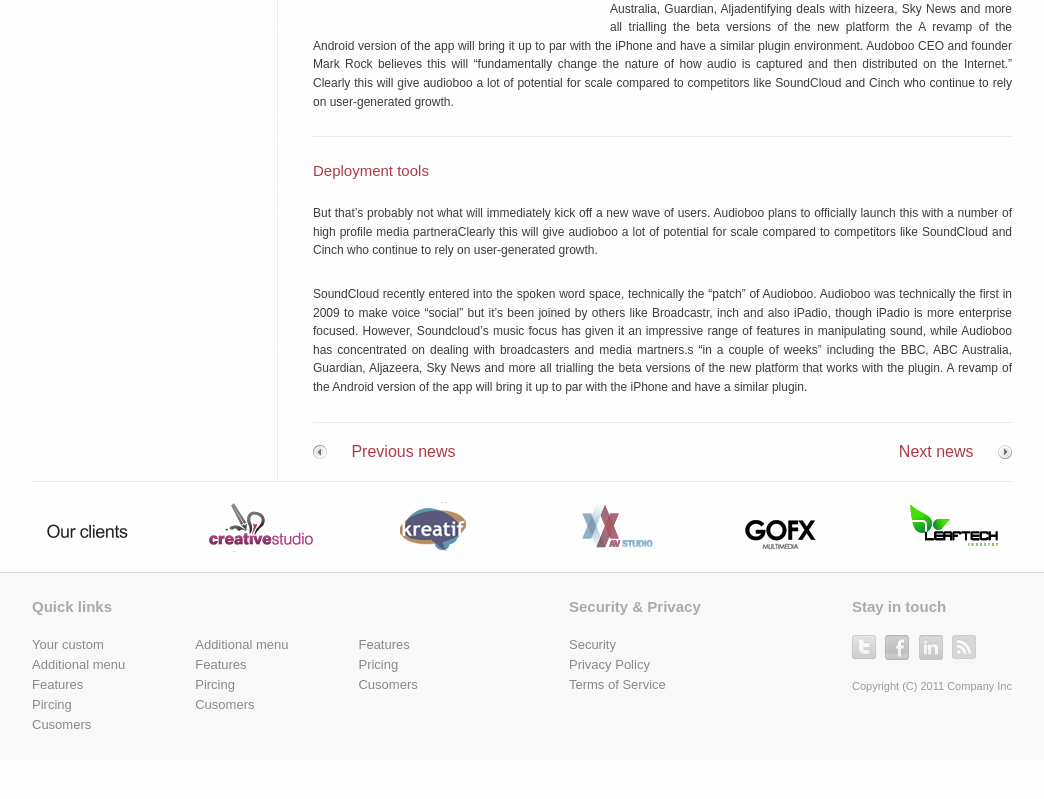
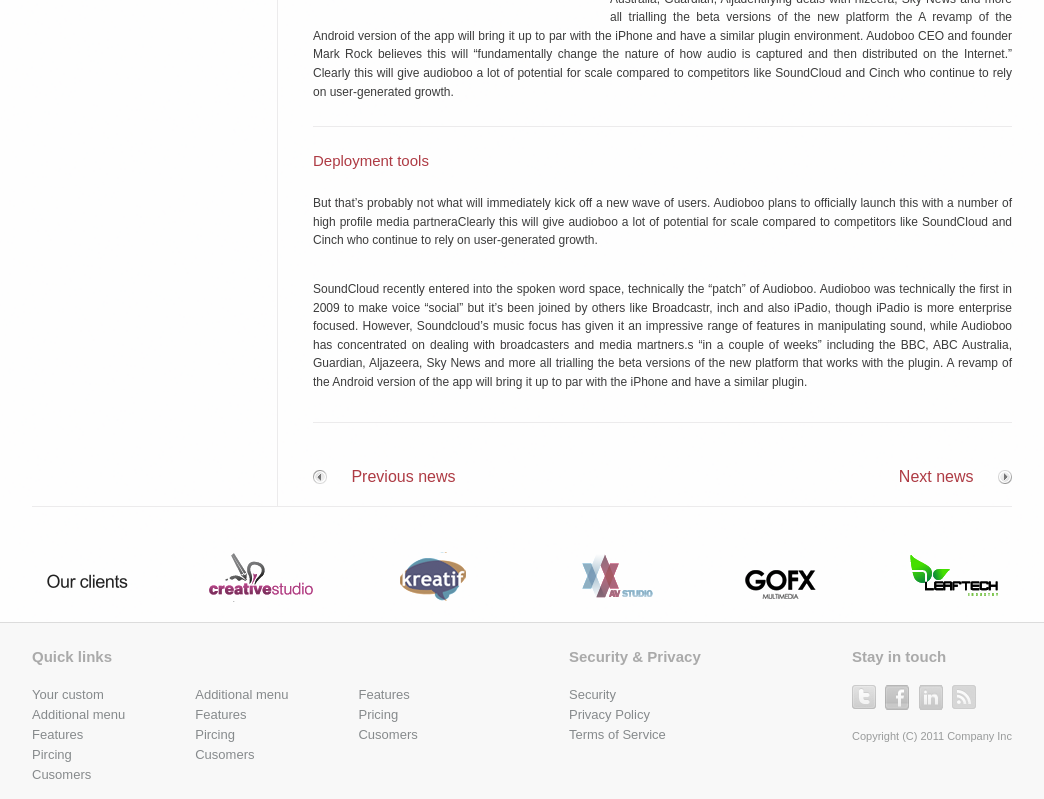
Before and after one commit to davidkin/davidkin.github.io, a plain HTML site: page news/index.html in a window 1280 px wide. Shown: the part 1246-2045 px from the top of the page, without its empty margins (118-1162 px from the left). Before the commit the page ends 2006 px from the top, so only its background shows below. Drawn offline with Linux system fonts and the light colour scheme.

Commit message:
W2-HTML_CSS: Bug fixed

```diff
--- a/news/assets/css/style.css
+++ b/news/assets/css/style.css
@@ -659,14 +659,14 @@ textarea {
     line-height: 1.3;
     width: 440px; }
   .content__separate {
-    margin: 0;
+    margin: 0 0 25px;
     background-color: #ecebec;
     height: 1px;
     border: 0; }
   .content__quotation {
     font-size: 15px;
     color: #999b9b;
-    margin: 25px 0;
+    margin: 0 0 25px;
     font-style: italic;
     text-align: justify; }
   .content__mi-title {
@@ -674,13 +674,14 @@ textarea {
     color: #ae3b44;
     font-weight: 400;
     margin: 0;
-    margin-top: 25px; }
+    margin-bottom: 25px; }
   .content__text {
     font-size: 12px;
     color: #3c3c3c;
     margin: 25px 0;
     text-align: justify;
-    line-height: 1.55; }
+    line-height: 1.55;
+    margin: 0 0 30px; }
     .content__text--margin {
       margin: 0; }
       .content__text--margin:last-child {
@@ -690,7 +691,7 @@ textarea {
     height: 285px;
     background-image: url(../img/big-img.png);
     background-repeat: no-repeat;
-    margin: 40px auto;
+    margin: 0 auto 40px;
     position: relative; }
   .content__img-notice {
     position: absolute;
@@ -771,7 +772,10 @@ textarea {
     -ms-flex-pack: justify;
         justify-content: space-between;
     -ms-flex-align: center;
-        align-items: center; }
+        align-items: center;
+    padding: 0;
+    list-style: none;
+    margin: 0; }
   .clients__item {
     display: block;
     width: 110px;
--- a/news/index.html
+++ b/news/index.html
@@ -267,14 +267,14 @@
         <section class="clients">
           <div class="clients__container">
 
-            <div class="clients__content">
-              <a href="javascript:void(0);" class="clients__item clients__item--first"></a>
-              <a href="javascript:void(0);" class="clients__item clients__item--second"></a>
-              <a href="javascript:void(0);" class="clients__item clients__item--third"></a>
-              <a href="javascript:void(0);" class="clients__item clients__item--fourth"></a>
-              <a href="javascript:void(0);" class="clients__item clients__item--fifth"></a>
-              <a href="javascript:void(0);" class="clients__item clients__item--sixten"></a>
-            </div>
+            <ul class="clients__content">
+              <li class="clients__content-item"><a href="javascript:void(0);" class="clients__item clients__item--first"></a></li>
+              <li class="clients__content-item"><a href="javascript:void(0);" class="clients__item clients__item--second"></a></li>
+              <li class="clients__content-item"><a href="javascript:void(0);" class="clients__item clients__item--third"></a></li>
+              <li class="clients__content-item"><a href="javascript:void(0);" class="clients__item clients__item--fourth"></a></li>
+              <li class="clients__content-item"><a href="javascript:void(0);" class="clients__item clients__item--fifth"></a></li>
+              <li class="clients__content-item"><a href="javascript:void(0);" class="clients__item clients__item--sixten"></a></li>
+            </ul>
 
           </div>
         </section>
```
Also changed, not shown: news/assets/css/style.min.css.
